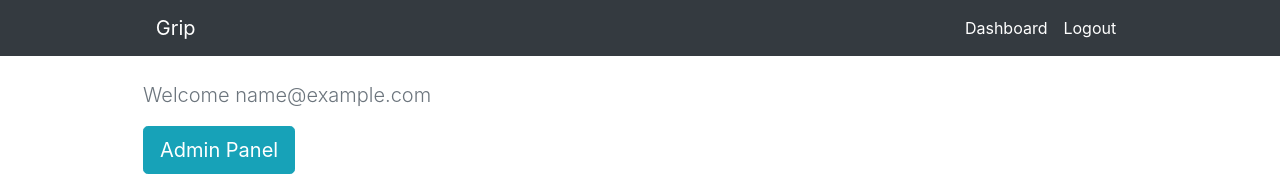
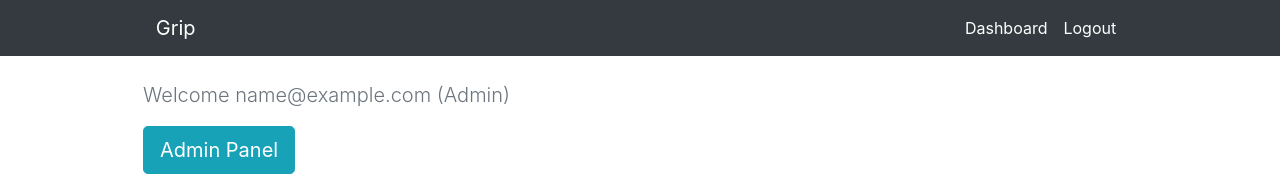
Before and after one commit to sounak07/data-annotator-react, a React (Create React App) app: page /dashboard in a window 1280 px wide. Shown: the top 176 px of the page. Built offline with nearby package versions, Linux system fonts and the light colour scheme; no server answers; sample sign-in values are in the browser's storage.

Commit message:
route changed to admin for better clarity

```diff
--- a/src/App.js
+++ b/src/App.js
@@ -10,7 +10,7 @@ import Landing from './components/layouts/landing';
 import Login from './components/auth/login';
 import Register from './components/auth/register';
 import Dashboard from './components/profileDash/dashboard';
-import AddImages from './components/addImages';
+import AddImages from './components/admin-panel';
 import AllImages from './components/allImages/index'
 import ProtectedRoute from './components/ProtectedRoutes'
 import ImageDetail from './components/imageDetails'
@@ -31,7 +31,7 @@ class App extends Component {
             <Route exact path="/login" component={Login} />
             <Switch>
               <ProtectedRoute exact path="/dashboard" component={Dashboard} />
-              <ProtectedRoute exact path="/addImages" component={AddImages} />
+              <ProtectedRoute exact path="/admin" component={AddImages} />
               <ProtectedRoute exact path="/allImages" component={AllImages} />
               <ProtectedRoute exact path="/img/:id" component={ImageDetail} />
             </Switch>
--- a/src/components/profileDash/dashboard.js
+++ b/src/components/profileDash/dashboard.js
@@ -24,10 +24,10 @@ class Dash extends Component {
     return (
       <div>
         <div>
-          <p className="lead text-muted">Welcome {users.email}</p>
+        <p className="lead text-muted">Welcome {users.email} {isAdmin ? '(Admin)' : null}</p>
         </div>
         <div>
-          {isAdmin && <Link to="/addImages" className="btn btn-lg btn-info">
+          {isAdmin && <Link to="/admin" className="btn btn-lg btn-info">
             Admin Panel
           </Link>}
         </div>
```
Also changed, not shown: src/components/admin-panel/index.css (renamed from src/components/addImages/index.css), src/components/admin-panel/index.js (renamed from src/components/addImages/index.js).
